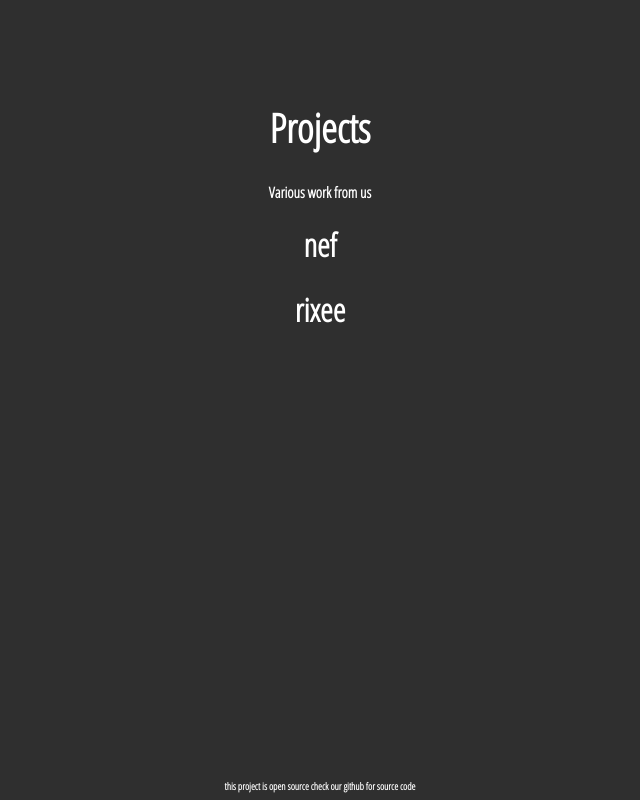
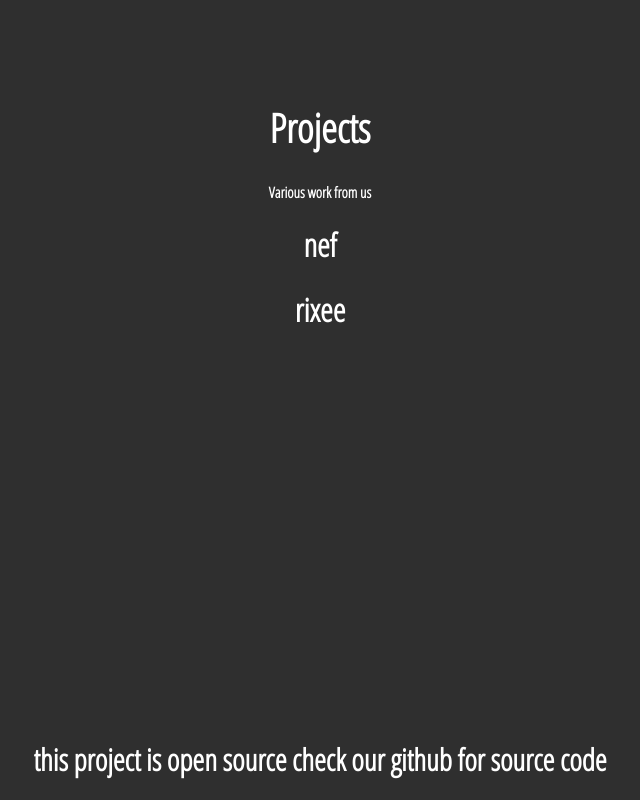
Before and after one commit to boomer-best/main-site, a website: page projects/index.html in a window 1280 px wide. Shown: the whole page, without its empty margins (320-960 px from the left). Drawn offline with nearby package versions, Linux system fonts and the light colour scheme.

Commit message:
made font a little bigger

```diff
--- a/css/projects.css
+++ b/css/projects.css
@@ -22,7 +22,7 @@ body{
     right: 0;
     text-align: center;
     color: #ffffff;
-    font-size: 5px;
+    font-size: 15px;
 }
 #blink{
     color: #ffffff;
```
